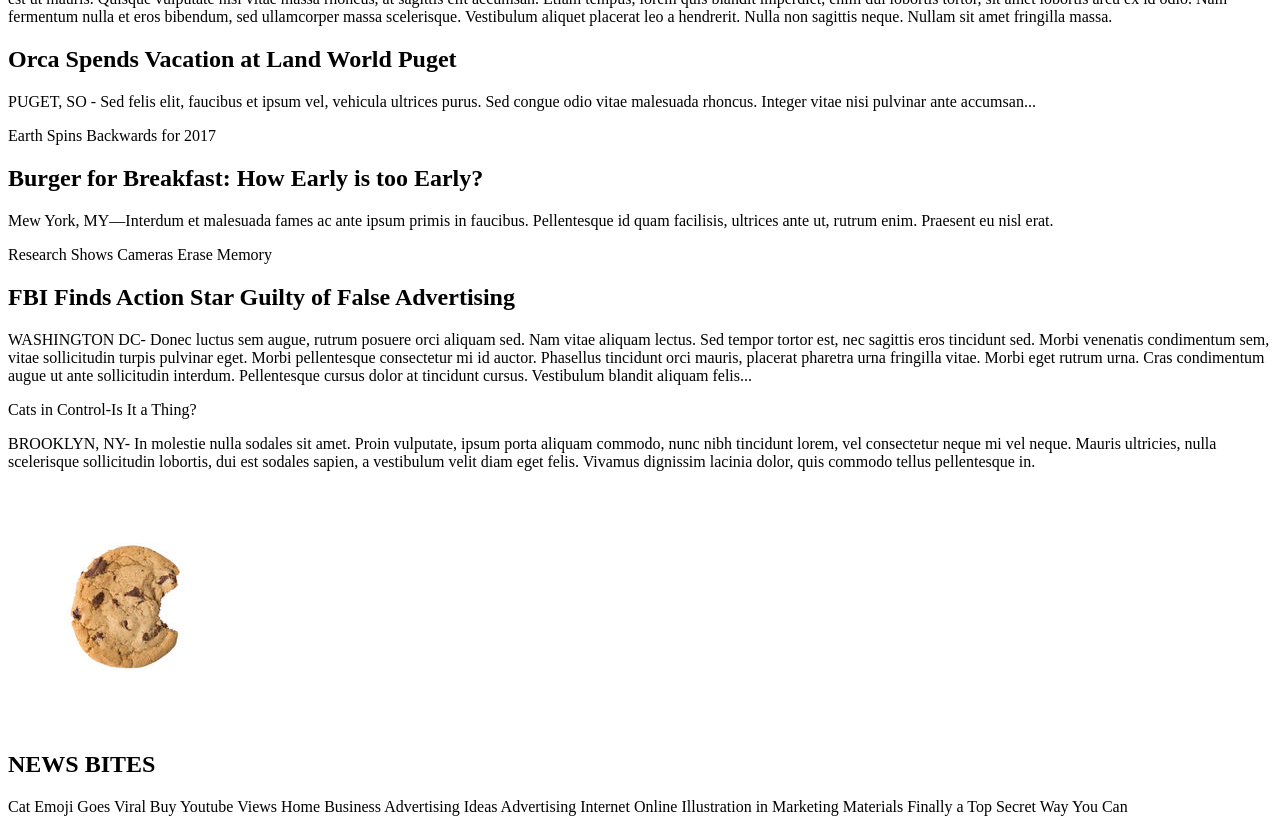
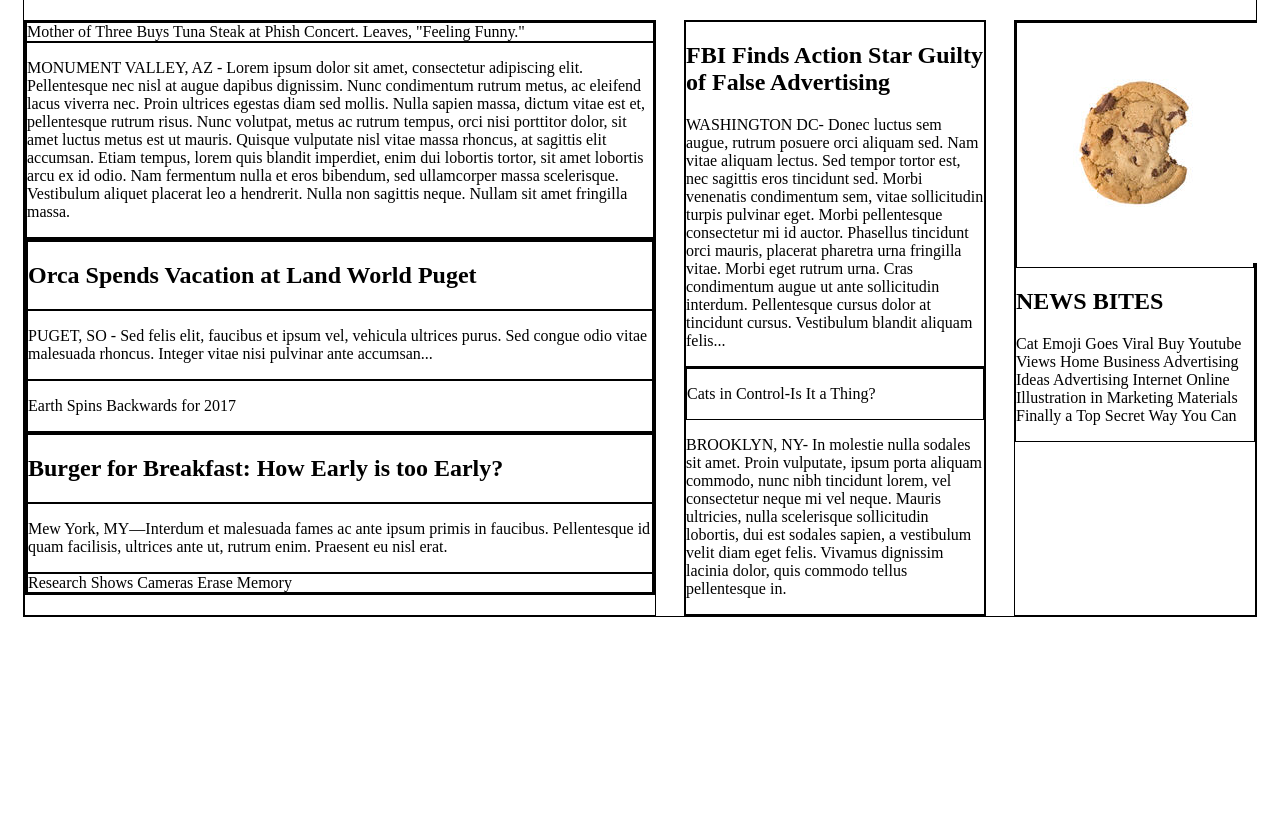
Before and after one commit to acutforth/mytimes, a plain HTML site: page index.html in a window 1280 px wide. Shown: the part 105-937 px from the top of the page. After the commit the page ends 800 px from the top, so only its background shows below. Drawn offline with Linux system fonts and the light colour scheme.

Commit message:
format stories

```diff
--- a/index.html
+++ b/index.html
@@ -23,12 +23,12 @@
   <!-- MAIN CONTENT -->
   <div class="content">
     <!-- COLUMN 1 -->
-    <div class="column.large">
-    <div class="lead.story"
-      <div class="image">
-        <h3>Mother of Three Buys Tuna Steak at Phish Concert. Leaves, "Feeling Funny."</h3>
+    <div class="column-large">
+    <div class="lead-story">
+      <div class="image-content">
+        <span>Mother of Three Buys Tuna Steak at Phish Concert. Leaves, "Feeling Funny."</span>
       </div>
-      <div class="content">
+      <div class="narrative">
         <p>MONUMENT VALLEY, AZ - Lorem ipsum dolor sit amet, consectetur adipiscing elit. Pellentesque nec nisl at augue dapibus dignissim. Nunc condimentum rutrum metus, ac eleifend lacus viverra nec. Proin ultrices egestas diam sed mollis. Nulla sapien massa, dictum vitae est et, pellentesque rutrum risus. Nunc volutpat, metus ac rutrum tempus, orci nisi porttitor dolor, sit amet luctus metus est ut mauris. Quisque vulputate nisl vitae massa rhoncus, at sagittis elit accumsan. Etiam tempus, lorem quis blandit imperdiet, enim dui lobortis tortor, sit amet lobortis arcu ex id odio. Nam fermentum nulla et eros bibendum, sed ullamcorper massa scelerisque. Vestibulum aliquet placerat leo a hendrerit. Nulla non sagittis neque. Nullam sit amet fringilla massa.</p>
       </div>
     </div>
@@ -37,7 +37,7 @@
         <div class="headline">
           <h2>Orca Spends Vacation at Land World Puget</h2>
         </div>
-        <div class="content">
+        <div class="narrative">
           <p>PUGET, SO - Sed felis elit, faucibus et ipsum vel, vehicula ultrices purus. Sed congue odio vitae malesuada rhoncus. Integer vitae nisi pulvinar ante accumsan...</p>
         </div>
       <div class="image">
@@ -48,18 +48,19 @@
       <div class="image">
         <h2>Burger for Breakfast: How Early is too Early?</h2>
       </div>
-      <div class="content">
+      <div class="narrative">
         <p>Mew York, MY—Interdum et malesuada fames ac ante ipsum primis in faucibus. Pellentesque id quam facilisis, ultrices ante ut, rutrum enim. Praesent eu nisl erat.</p>
       </div>
       <div class="image">
-        <p>Research Shows Cameras Erase Memory</p>
+        <span>Research Shows Cameras Erase Memory</span>
       </div>
       </div>
     </div>
+  </div>
     <!-- END COLUMN 1 -->
 
     <!-- COLUMN 2 -->
-    <div class="column.medium">
+    <div class="column-medium">
       <div class="story">
         <h2>FBI Finds Action Star Guilty of False Advertising</h2>
         <p>WASHINGTON DC- Donec luctus sem augue, rutrum posuere orci aliquam sed. Nam vitae aliquam lectus. Sed tempor tortor est, nec sagittis eros tincidunt sed. Morbi venenatis condimentum sem, vitae sollicitudin turpis pulvinar eget. Morbi pellentesque consectetur mi id auctor. Phasellus tincidunt orci mauris, placerat pharetra urna fringilla vitae. Morbi eget rutrum urna. Cras condimentum augue ut ante sollicitudin interdum. Pellentesque cursus dolor at tincidunt cursus. Vestibulum blandit aliquam felis...</p>
@@ -73,7 +74,7 @@
     </div>
     <!-- END COLUMN 2 -->
     <!-- COLUMN 3 -->
-    <div class="column.small">
+    <div class="column-small">
       <div class="story">
         <div class="image">
           <img src="./resources/images/img-news-bite.png" alt="Image of a Cookie" >
--- a/resources/css/style.css
+++ b/resources/css/style.css
@@ -11,6 +11,7 @@ header {
   font-family: Verdana;
   font-size: 14px;
   font-weight: bold;
+  background-color: white;
 }
 
 .logo{
@@ -37,3 +38,33 @@ header {
 }
 
 /*Main Content Section*/
+
+.content{
+  display: flex;
+  justify-content: space-between;
+  width: 1232px;
+  margin: 0 auto 78px auto;
+  padding-top: 116px;
+}
+
+div{
+  border: 1px solid black;
+}
+
+.column{
+  display: flex;
+  flex-direction: column;
+  margin-right: 32px;
+}
+
+.column-large{
+  width: 630px;
+}
+
+.column-medium{
+  width: 300px;
+}
+
+.column-small{
+  width: 240px;
+}
```
Also changed, not shown: 1 other file.
